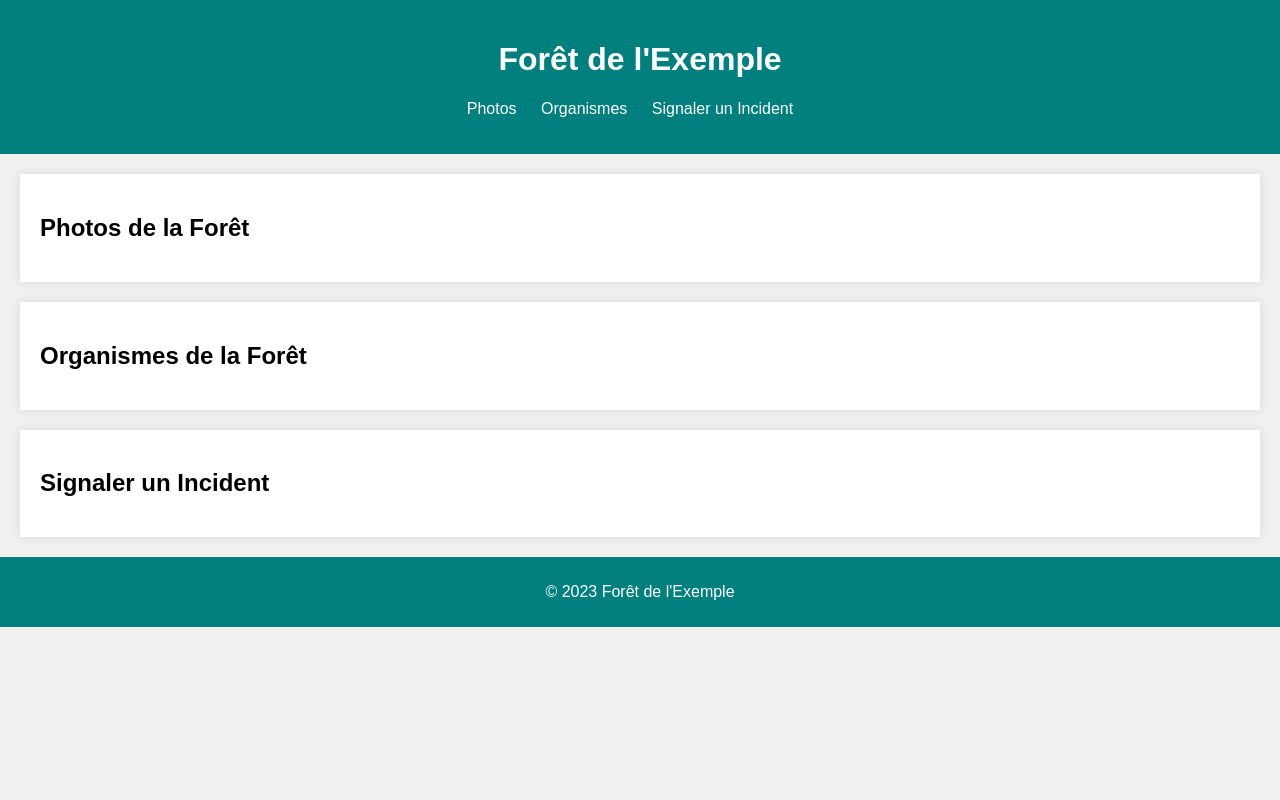
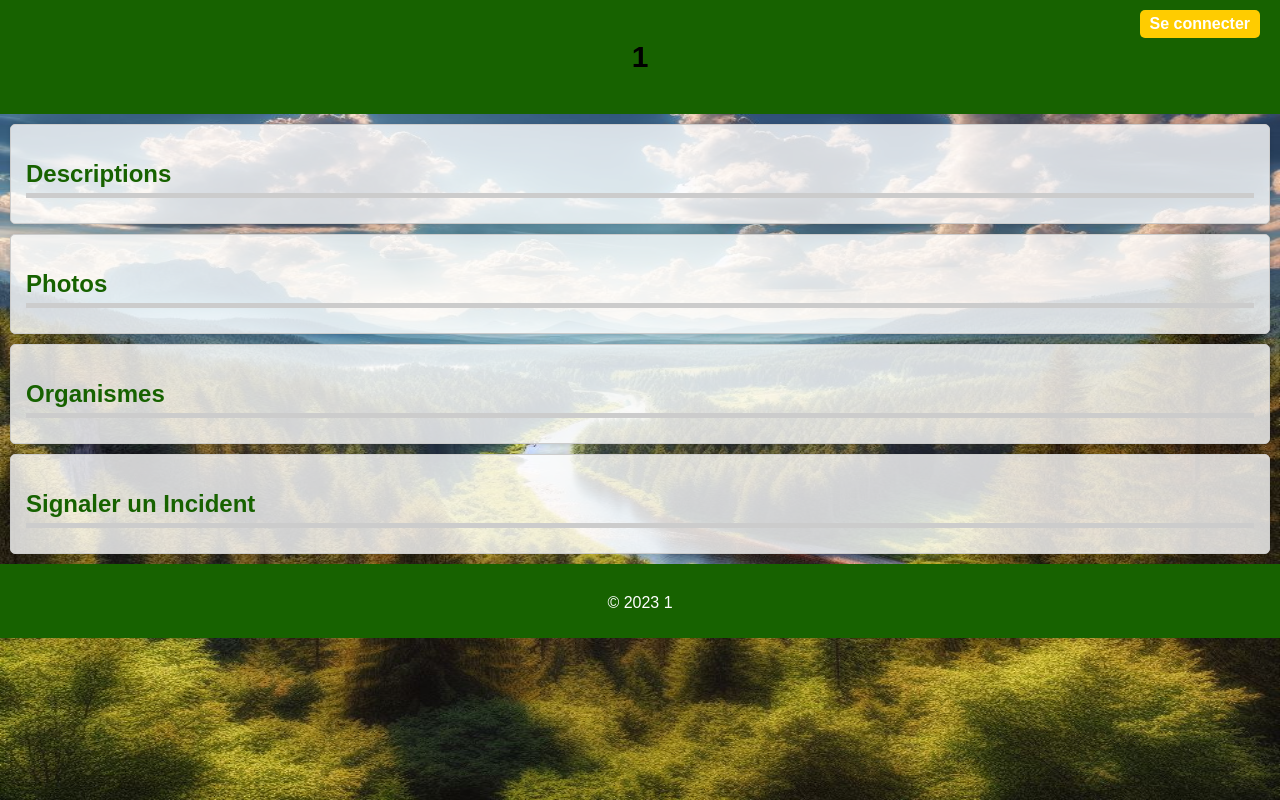
Before and after one commit to Ist4lri/forestManagementApp, a Django app: page /home_page/1/ in a window 1280 px wide. Run offline with Django 4.2, Linux system fonts and the light colour scheme.

Commit message:
fix problem to get nom_foret

```diff
--- a/forestManagement/settings.py
+++ b/forestManagement/settings.py
@@ -77,7 +77,7 @@ WSGI_APPLICATION = 'forestManagement.wsgi.application'
 DATABASES = {
     'default': {
         'ENGINE': 'django.db.backends.sqlite3',
-        'NAME': BASE_DIR / 'forestDB.sqlite3',
+        'NAME': BASE_DIR / 'ForestDB.sqlite3',
     }
 }
 
--- a/forestmanagementapp2/static/home_page.css
+++ b/forestmanagementapp2/static/home_page.css
@@ -1,16 +1,32 @@
 /* Styles pour la page d'accueil de la forêt */
 body {
-    font-family: Arial, sans-serif;
+    font-family: 'Arial', sans-serif;
     margin: 0;
     padding: 0;
     background-color: #f0f0f0;
 }
 
 header {
-    background-color: #007f7f;
+    background-color: #176200;
     color: #fff;
     padding: 20px;
     text-align: center;
+    position: relative;
+}
+
+/* Lien pour se connecter */
+.login-link {
+    position: absolute;
+    top: 10px;
+    right: 20px;
+    text-decoration: none;
+    color: #fff;
+    font-weight: bold;
+    transition: color 0.3s;
+}
+
+.login-link:hover {
+    color: #ffcc00;
 }
 
 nav ul {
@@ -26,18 +42,71 @@ nav li {
 nav a {
     text-decoration: none;
     color: #fff;
+    font-weight: bold;
+    text-transform: uppercase;
+    transition: color 0.3s;
+}
+
+nav a:hover {
+    color: #ffcc00;
 }
 
 section {
-    margin: 20px;
-    padding: 20px;
-    background-color: #fff;
-    box-shadow: 0 0 10px rgba(0, 0, 0, 0.1);
+    margin: 10px; /* Réduisez la marge */
+    padding: 15px; /* Réduisez le rembourrage */
+    background-color: rgba(255, 255, 255, 0.8); /* Un peu plus transparent */
+    box-shadow: 0 0 5px rgba(0, 0, 0, 0.1); /* Léger ombrage */
+    border-radius: 5px;
+    border: 1px solid #ccc;
 }
 
 footer {
-    background-color: #007f7f;
+    background-color: #176200;
     color: #fff;
     padding: 10px;
     text-align: center;
 }
+
+/* Styles pour les sections */
+section h2 {
+    font-size: 1.5rem;
+    margin-bottom: 10px;
+    border-bottom: 5px solid #ccc;
+    padding-bottom: 5px;
+}
+
+section a {
+    text-decoration: none;
+    color: #176200;
+    font-weight: bold;
+    transition: color 0.3s;
+}
+
+section a:hover {
+    color: #ffcc00;
+}
+
+/* Styles pour le lien "Se connecter" */
+.login-link {
+    background-color: #ffcc00;
+    padding: 5px 10px;
+    border-radius: 5px;
+    transition: background-color 0.3s;
+}
+
+.login-link:hover {
+    background-color: #fff;
+    color: #176200;
+}
+
+/* Styles pour les liens de navigation */
+nav a {
+    padding: 5px 10px;
+    border-radius: 5px;
+    transition: background-color 0.3s;
+}
+
+nav a:hover {
+    background-color: #ffcc00;
+    color: #fff;
+}
--- a/forestmanagementapp2/templates/home_page.html
+++ b/forestmanagementapp2/templates/home_page.html
@@ -1,36 +1,41 @@
-
-<!DOCTYPE html>
-{%load static %}
+{% extends "allHeadTemplated.html" %}
+{% block body %}
+{% load static %}
 <html>
 <head>
     <link rel="stylesheet" type="text/css" href="{% static 'home_page.css' %}">
-    <title>Accueil de la {{nom_foret}}</title>
+    <title>Accueil de la {{ nom_foret }}</title>
 </head>
 <body>
     <header>
-        <h1>Forêt de l'Exemple</h1>
-        <nav>
-            <ul>
-                <li><a href="#photos">Photos</a></li>
-                <li><a href="#organismes">Organismes</a></li>
-                <li><a href="#signaler-incident">Signaler un Incident</a></li>
-            </ul>
-        </nav>
+        <h1>{{ nom_foret }}</h1>
+         <a class="login-link" href="#Seconnecter">Se connecter</a>
+
     </header>
+
+    <section id="descriptions">
+        <h2><a href="#descriptions">Descriptions</a></h2>
+        <!-- Contenu pour la section "Descriptions" -->
+    </section>
+
     <section id="photos">
-        <h2>Photos de la Forêt</h2>
-        <!-- Inclure ici du contenu sur les photos de la forêt -->
+        <h2><a href="#photos">Photos</a></h2>
+        <!-- Contenu pour la section "Photos" -->
     </section>
+
     <section id="organismes">
-        <h2>Organismes de la Forêt</h2>
-        <!-- Inclure ici du contenu sur les organismes de la forêt -->
+        <h2><a href="#organismes">Organismes</a></h2>
+        <!-- Contenu pour la section "Organismes" -->
     </section>
+
     <section id="signaler-incident">
-        <h2>Signaler un Incident</h2>
-        <!-- Inclure ici un formulaire pour signaler un incident -->
+        <h2><a href="#signaler-incident">Signaler un Incident</a></h2>
+        <!-- Formulaire pour signaler un incident -->
     </section>
+
     <footer>
-        <p>&copy; 2023 Forêt de l'Exemple</p>
+        <p>&copy; 2023 {{ nom_foret }}</p>
     </footer>
 </body>
 </html>
+{% endblock %}
--- a/forestmanagementapp2/views.py
+++ b/forestmanagementapp2/views.py
@@ -3,28 +3,29 @@ import os
 import random
 from django.shortcuts import render, redirect
 from .forms import PostFormIncident, PostFormOrganism, ForestForm
-from .models import FORET
-from django.db.models import Q
+from .models import Foret
+import re
 
 
 
 def enter_forest(request):
     image_path = f"/forest_pic/{random.choice(randomImage())}"
-    forets = FORET.objects.values_list('nom_foret')  # Liste des forêts de votre base de données
+    forets = Foret.objects.values_list('nom_foret', flat=True)
+    forets = [re.sub(r'[^\w\s]', '', nom.strip()) for nom in forets]
 
     if request.method == 'POST':
         form = ForestForm(request.POST)
         if form.is_valid():
-            nom_foret = form.cleaned_data['nom_foret']  # Récupérez le nom de la forêt à partir du formulaire
-            return redirect('home_page', nom_foret=nom_foret)  # Redirigez vers la page home_page avec le nom de la forêt
+            foret = form.cleaned_data['nom_foret']
+            return redirect('home_page', nom_foret=foret)
 
     else:
         form = ForestForm()
 
     return render(request, 'enter_forest.html', {'foret': form, 'forets': forets, 'image_path': image_path})
-
 def home_page(request, nom_foret):
-    return render(request, 'home_page.html', {'nom_foret':nom_foret})
+    image_path = f"/forest_pic/{random.choice(randomImage())}"
+    return render(request, 'home_page.html', {'nom_foret':nom_foret, 'image_path':image_path})
 
 
 
```
Also changed, not shown: forestmanagementapp2/forms.py (+4 -4 lines), forestmanagementapp2/models.py (+54 -74 lines), ForestDB.sqlite3 (added), db.sqlite3 (deleted), forestDB.sqlite3 (deleted), forestmanagementapp2/migrations/0002_organisme_delete_organism.py (added), 1 other file.
